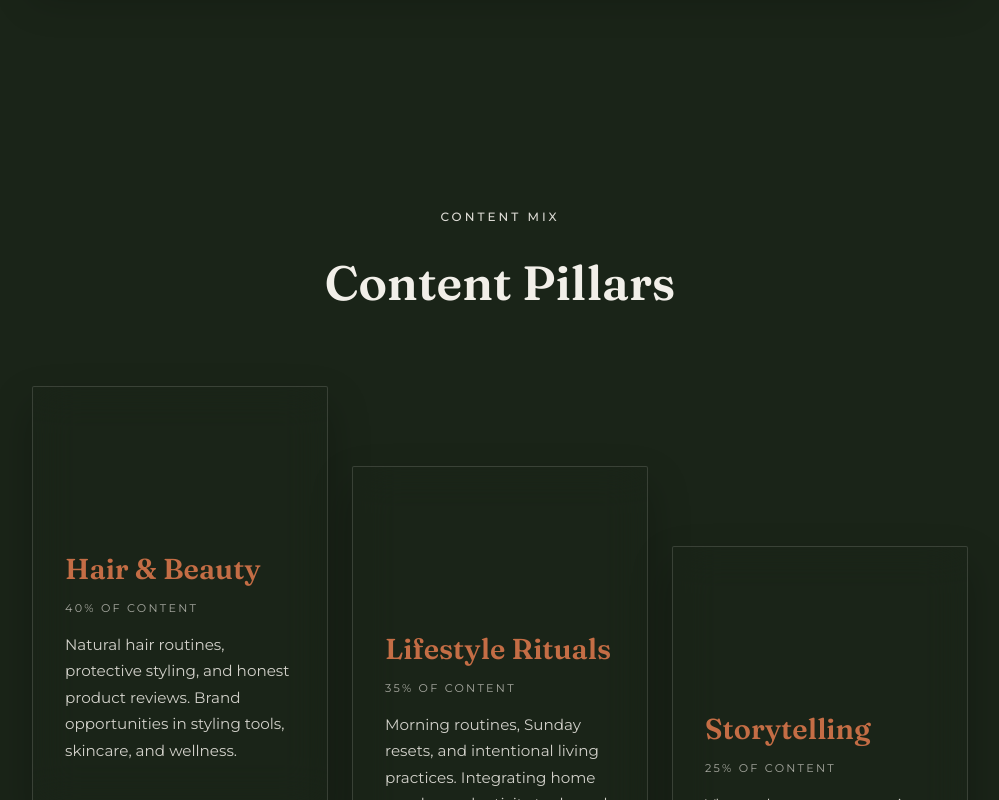
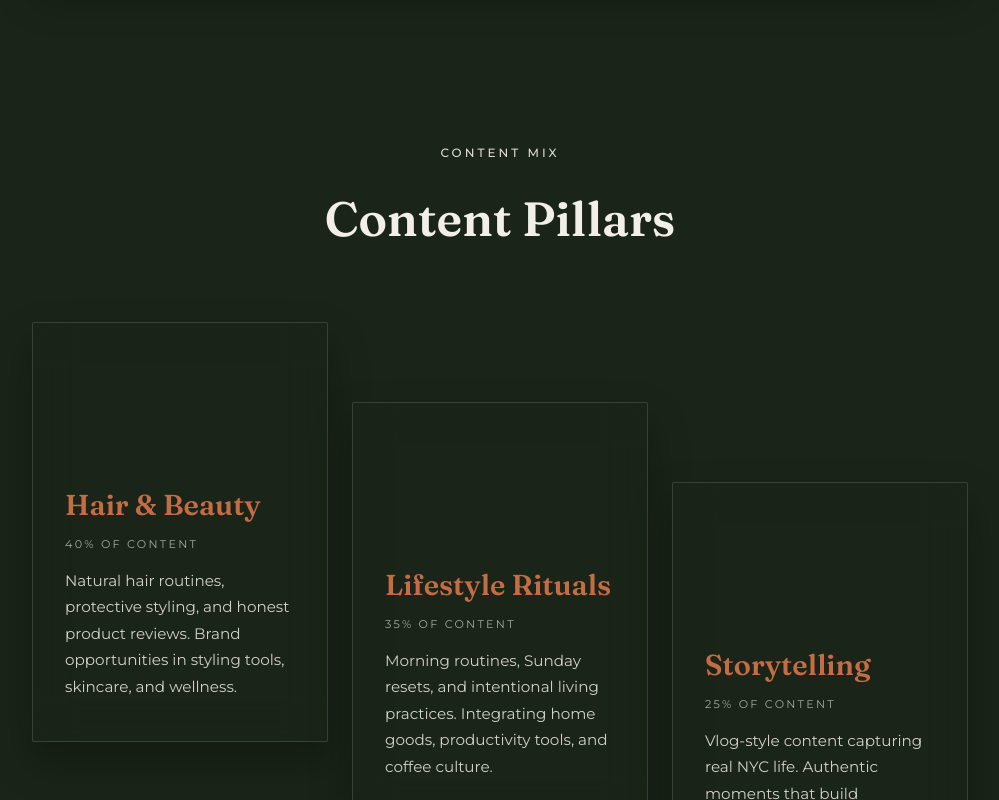
Before and after one commit to 777Cyril/fatu-media-kit, a React (Vite) app: page / in a window 1280 px wide. Shown: the part 3020-3820 px from the top of the page, without its empty margins (140-1139 px from the left). Built offline with nearby package versions, Linux system fonts and the light colour scheme.

Commit message:
Tighten spacing around Content Pillars section
Co-Authored-By: Claude Opus 4.6 <noreply@anthropic.com>

```diff
--- a/src/index.css
+++ b/src/index.css
@@ -319,7 +319,7 @@ section {
 
 /* Content Pillars */
 #content-pillars {
-  padding: 10vh 2rem;
+  padding: 2vh 2rem 0;
   max-width: var(--container-width);
   margin: 0 auto;
 }
@@ -334,7 +334,7 @@ section {
   grid-template-columns: repeat(3, 1fr);
   gap: 1.5rem;
   align-items: start;
-  padding-bottom: 160px; /* room for stagger overflow */
+  padding-bottom: 60px; /* room for stagger overflow */
 }
 
 .pillar-card {
```
